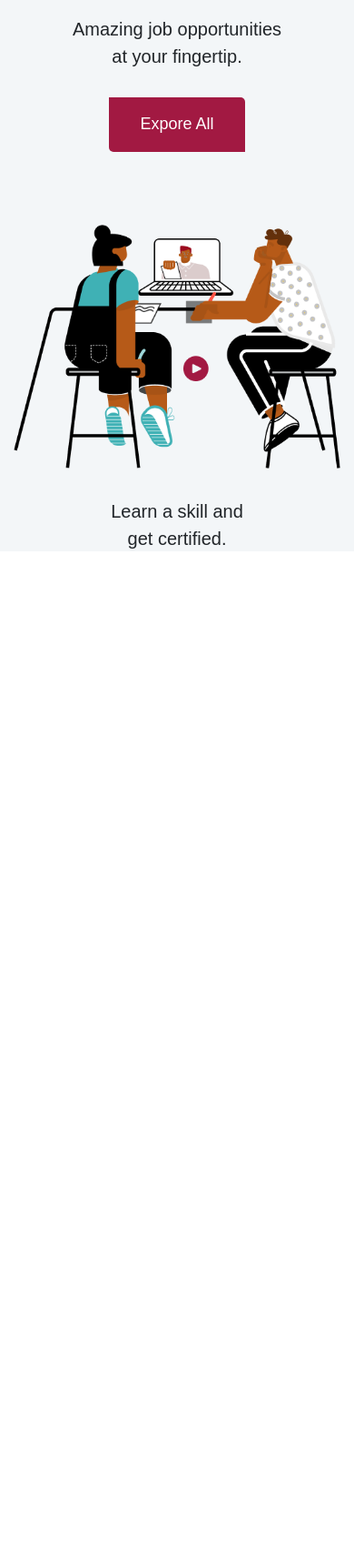
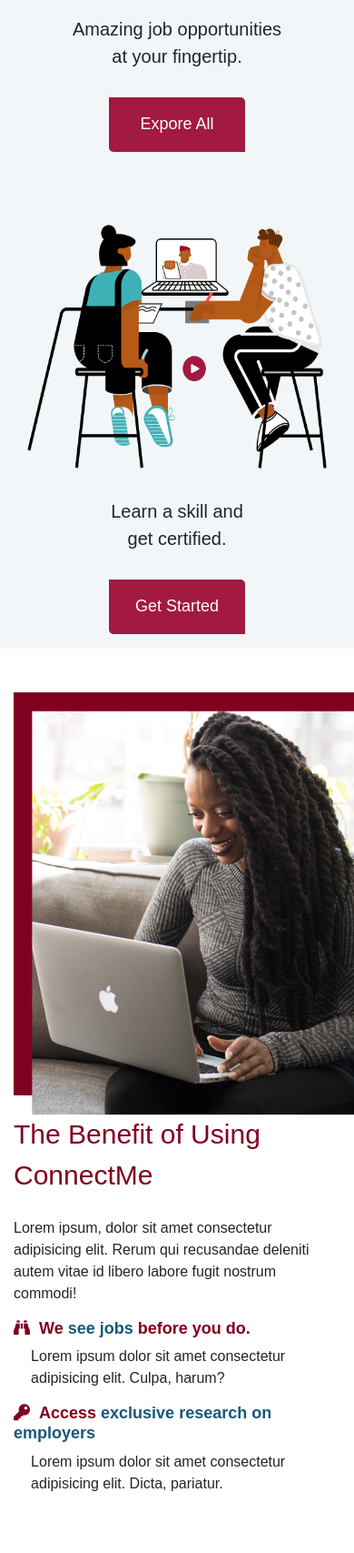
Before and after one commit to Mufasa4dev/connectME, a PHP site: page / in a window 390 px wide. Shown: the part 1625-3332 px from the top of the page at 91% size. Before the commit the page ends 2228 px from the top, so only its background shows below. Run offline with PHP 8.4, Linux system fonts and the light colour scheme; some libraries are stand-ins or nearby versions.

Commit message:
iadded The Benefit of Using ConnectMe

```diff
--- a/css/style.css
+++ b/css/style.css
@@ -150,7 +150,7 @@
 .learnSkills {
     width: 100%;
     background-color: rgba(23, 89, 119, 0.05);
-    height: 905px;
+    /* height: 905px; */
 }
 img#ladywrkin {
     max-width: 100%;
@@ -158,7 +158,7 @@ img#ladywrkin {
     margin-top: 20px;
 }
 #ladyTextBox {
-    /* margin-top: 180px; */
+
 }
 #ladyText {
     font-size: 30px;
@@ -180,14 +180,63 @@ img#ladywrkin {
     float: right;
     margin-right: 5%;
 }
+/* END: Amazing job opportunities */
+
+/* START: Amazing job opportunities  */
+
+.tbucImg1 {
+    width: 418.83px;
+    height: 443.31px;
+    background-color: #800020;
+    position: relative;
+}
+.tbucImg2 {
+    position: absolute;
+    top: 20px;
+    left: 20px;
+}
+.icon {
+    color: #800020;
+    margin-right: 10px;
+}
+.tbucText {
+    margin: auto;
+    margin-top: 20px;
+}
+.tbucTextHead {
+    font-size: 30px;
+    color: #800020;
+
+}
+.tbucText h4{
+    font-size: 18px;
+    color: #800020;
+    font-weight: bold;
+}
+.tbucText h4 span {
+    color: #175977;
+}
+.tbucText .tbucsmalltext {
+    margin-left: 5.3%;
+}
+
+
+
+/* END: Amazing job opportunities  */
+
+
+
+
+
+
 
 @media screen and (max-width: 800px) {
     .lady_assistant{
-        height: 300px
+        height: 300px;
+        text-align: center;
     }
     #ladyText{
-        font-size: 20px
+        font-size: 20px;
+        margin-top: auto !important;
     }
   }
-
-/* END: Amazing job opportunities */
--- a/index.html
+++ b/index.html
@@ -133,9 +133,40 @@
             <!-- END: How ConnectMe Works -->
         </section>
 
-        <!-- START:  -->
+        <!-- START: Amazing job opportunities -->
         <section>
             <div class="learnSkills">
+                <div class="container">
+                    <div class="row">
+                        <div class="col-sm">
+                            <div class="col-sm py-3 lady_assistant">
+                                <img src="./images/Lady.png" class="img-fluid h-100" alt="Lady Working on a computer">
+                            </div>
+                            <div class="col-sm py-3 m-auto text-center" id="ladyTextBox">
+                                <div>
+                                    <span id="ladyText">Amazing job opportunities <br> at your fingertip.</span><br>
+                                    <a href="#"><button class="btn" id="ladyBtn">Expore All</button></a>
+                                </div>
+                            </div>
+                        </div>
+                        <div class="col-sm pt-5">
+                            <div class="col-sm order-sm-last py-3 text-center lady_assistant">
+                                <img src="./images/learn askill.png" class="img-fluid h-100"
+                                    alt="Lady Working on a computer">
+                            </div>
+
+                            <div class="col-sm order-sm-first py-3 m-auto text-center" id="ladyTextBox">
+                                <div>
+                                    <span id="ladyText">Learn a skill and <br> get certified.</span><br>
+                                    <a href="#"><button class="btn" id="ladyBtn">Get Started</button></a>
+                                </div>
+                            </div>
+                        </div>
+                    </div>
+
+                </div>
+            </div>
+            <!-- <div class="learnSkills">
                 <div class="container">
                     <div class="row">
                         <div class="col-sm py-3 text-center lady_assistant">
@@ -160,8 +191,36 @@
                         </div>
                     </div>
                 </div>
+            </div> -->
+            <!-- END: Amazing job opportunities -->
+        </section>
+
+            <!-- START: The benefit of using  connectMe -->
+        <section>
+            <div class="container">
+                <div class="row mt-5 mb-5">
+                    <div class="col-sm">
+                        <div class="tbucImg1">
+                            <div class="tbucImg2">
+                                <img src="./images/christina-morillo.png" alt="">
+                            </div>
+                        </div>
+                    </div>
+                    <div class="col-sm">
+                        <div class="tbucText">
+                            <span class="tbucTextHead">The Benefit of Using ConnectMe</span><br><br>
+                            <p>Lorem ipsum, dolor sit amet consectetur adipisicing elit. Rerum qui recusandae deleniti autem vitae id libero labore fugit nostrum commodi!</p>
+                            <h4><i class="fas fa-binoculars icon"></i>We <span>see jobs</span> before you do.</h4>
+                            <p class="tbucsmalltext">Lorem ipsum dolor sit amet consectetur adipisicing elit. Culpa, harum?</p>
+                            <h4><i class="fas fa-key icon"></i>Access <span>exclusive research on employers</span></h4>
+                            <p class="tbucsmalltext">Lorem ipsum dolor sit amet consectetur adipisicing elit. Dicta, pariatur.</p>
+
+                        </div>
+                    </div>
+                </div>
             </div>
-            <!-- END:  -->
+
+            <!-- END: The benefit of using  connectMe -->
         </section>
 
 
```
Also changed, not shown: images/christina-morillo.png (added).
